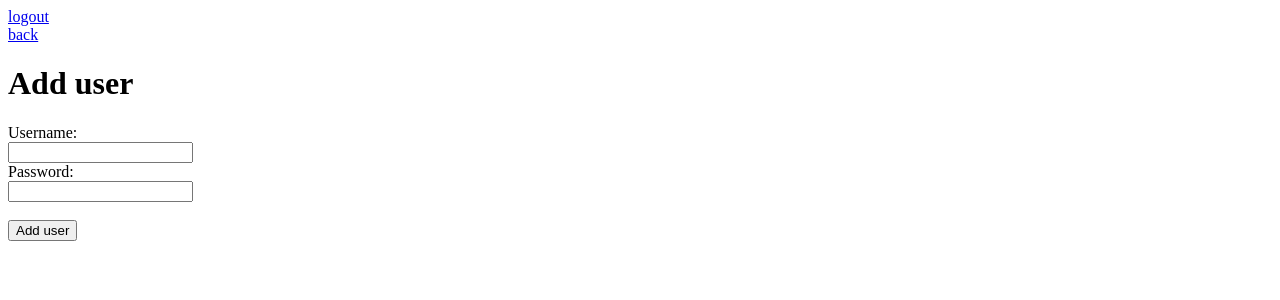
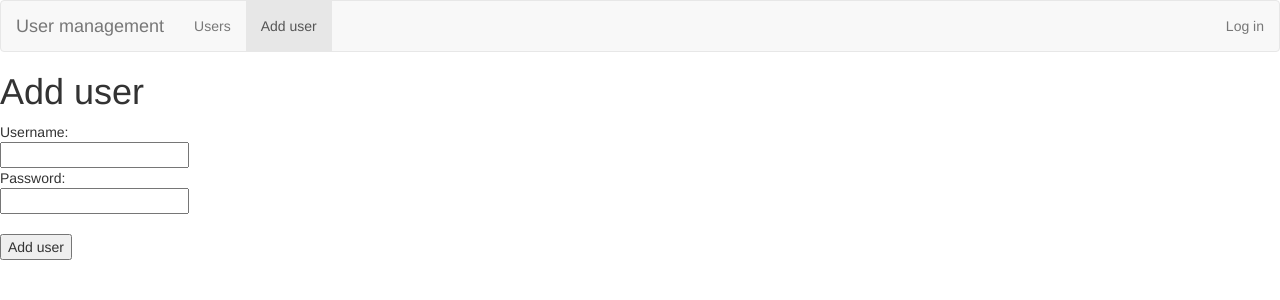
Before and after one commit to codecentric-labs-zero/user_management, a Django app: template user_management_web/templates/add_user.html in a window 1280 px wide. Shown: the top 300 px of the page. Run offline with Django 3.2, Linux system fonts and the light colour scheme; the template is opened without the code that fills it, so the values that code supplies are empty; some libraries are stand-ins or nearby versions.

Commit message:
Add bootstrap, add page menu, list all permissions for users

```diff
--- a/user_management_web/templates/add_user.html
+++ b/user_management_web/templates/add_user.html
@@ -4,9 +4,8 @@
     <title>User management | AddUsers</title>
 </head>
 <body>
-<a href="/web/logout">logout</a>
-<br>
-<a href="/web/users">back</a>
+
+{% include 'menu.html' with page='add_user' %}
 
 <h1>Add user</h1>
 
--- /dev/null
+++ b/user_management_web/templates/menu.html
@@ -0,0 +1,21 @@
+<link rel="stylesheet" href="//maxcdn.bootstrapcdn.com/bootstrap/3.2.0/css/bootstrap.min.css">
+{% load permission_tags %}
+<nav class="navbar navbar-default">
+    <div class="container-fluid">
+        <div class="navbar-header">
+            <a class="navbar-brand" href="/web/users">User management</a>
+        </div>
+        <ul class="nav navbar-nav">
+            <li class="{% if page == 'users' %}active{% endif %}"><a href="users">Users</a></li>
+            <li class="{% if page == 'add_user' %}active{% endif %}"><a href="add_user">Add user</a></li>
+        </ul>
+        <ul class="nav navbar-nav navbar-right">
+            {% if user.is_authenticated %}
+                <li><a>{{ user.get_username }} ({{ user }})({{ user|has_role:'lead_recruiter' }})</a></li>
+                <li><a href="/web/logout">logout</a></li>
+            {% else %}
+                <li><a href="/web/login">Log in</a></li>
+            {% endif %}
+        </ul>
+    </div>
+</nav>
```
Also changed, not shown: user_management/roles.py (+5 -3 lines), user_management_web/templates/users.html (+7 -5 lines), user_management_web/views.py (+6 -3 lines).
